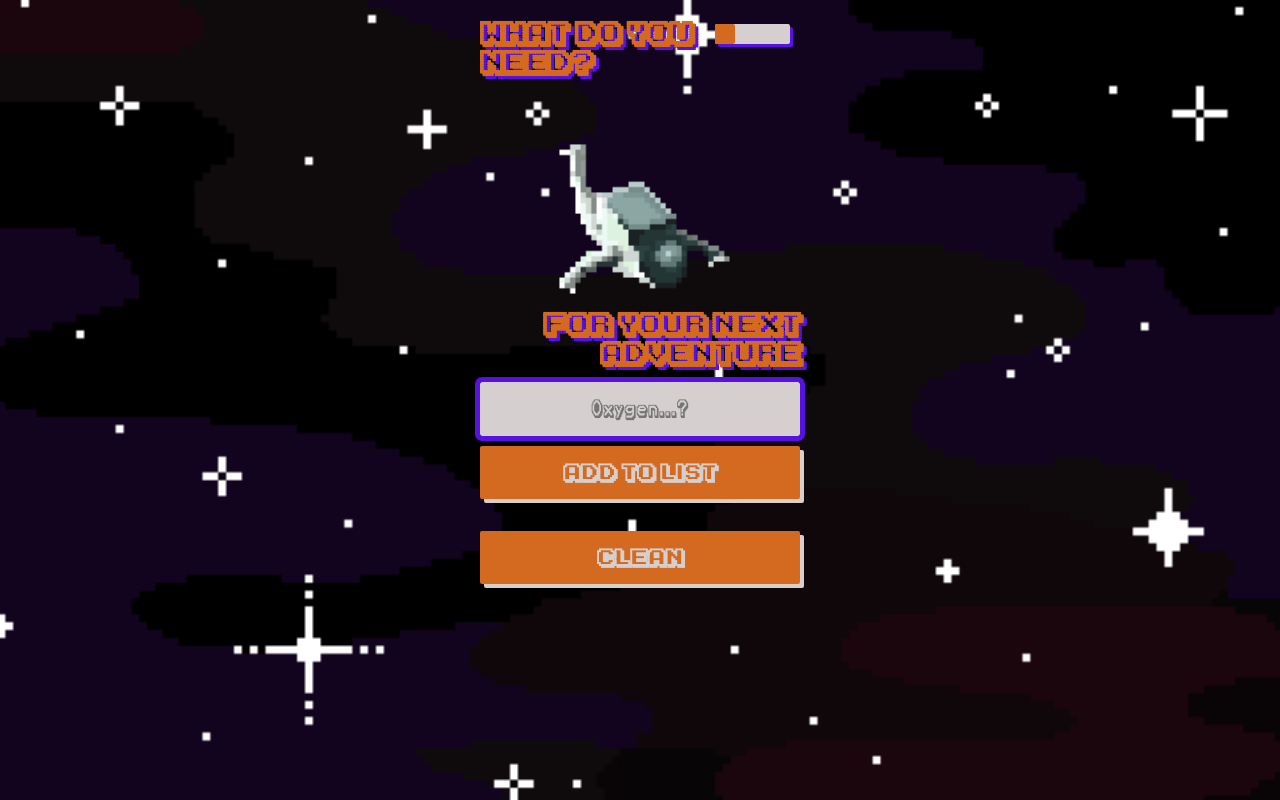
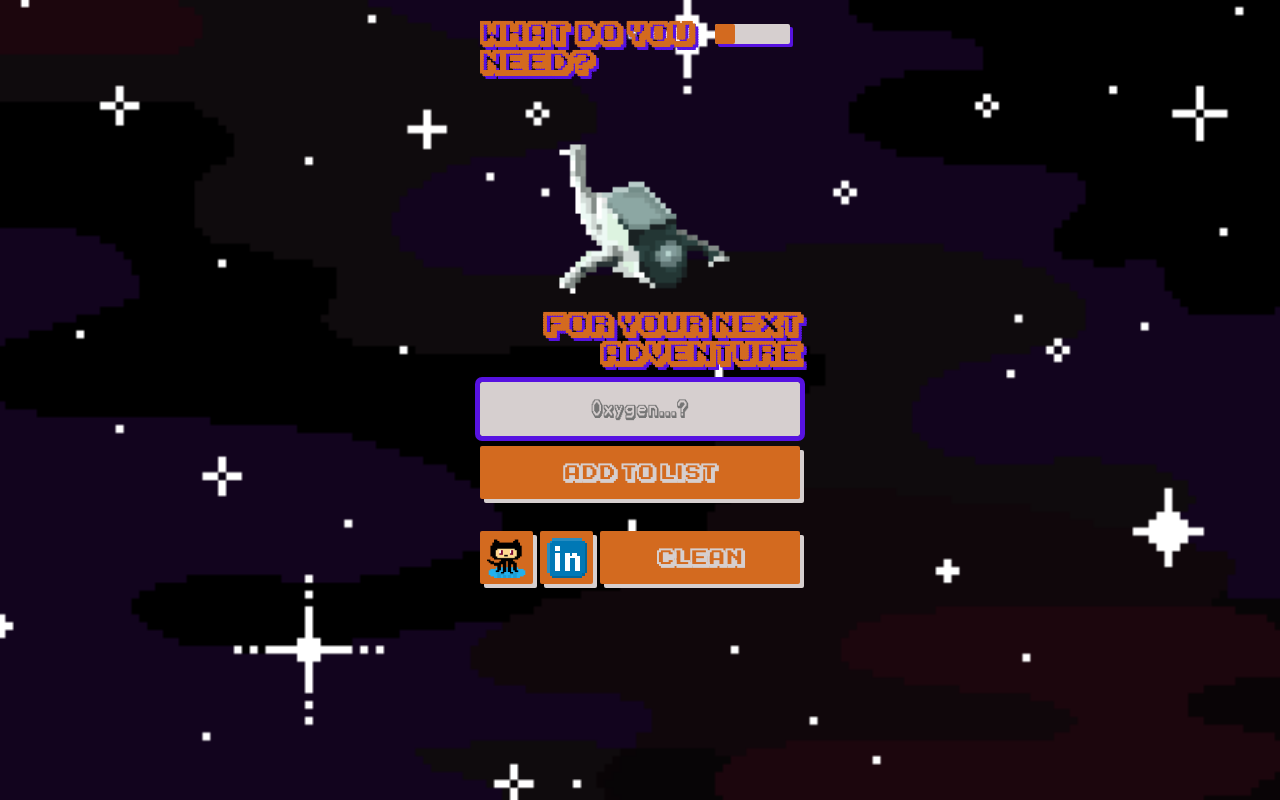
Before and after one commit to Ferclemens/RemembaApp, a website built with Vite: page index.html in a window 1280 px wide. Built offline with nearby package versions, Linux system fonts and the light colour scheme.

Commit message:
add github and linkedin links

```diff
--- a/main.js
+++ b/main.js
@@ -13,7 +13,11 @@ document.querySelector('#app').innerHTML = `
   <input type="text" id="input-field" placeholder="Oxygen...?" autofocus>
   <button id="add-button">add to list</button>
   <ul id="products-list"></ul>
-  <button id="clean-button">clean</button>
+  <div class="buttons-group">
+    <a href="https://github.com/Ferclemens" target="_blank"><img src="./githubPixelLogo.png"></a>
+    <a href="https://www.linkedin.com/in/foclemens/" target="_blank"><img src="./linkedinPixelLogo.svg"></a>
+    <button id="clean-button">clean</button>
+  </div>
 </div>
 `
 app()
--- a/style.css
+++ b/style.css
@@ -123,6 +123,7 @@ button:focus {
 }
 #clean-button {
   margin-bottom: 20px;
+  flex-grow: 1;
 }
 ul {
   list-style-type: none;
@@ -148,3 +149,26 @@ ul li {
 button:active, ul li:active {
   box-shadow: 0px 0px 0 rgba(0, 0, 0, 1);
 }
+.buttons-group {
+  display: flex;
+  gap: 7px;
+}
+.buttons-group a {
+  width: 53px;
+  height: 53px;
+  border-radius: 2px;
+  background-color: var(--buttonBackground);
+  box-shadow: 4px 4px 0 var(--buttonText2);
+}
+.buttons-group img {
+  width: 40px;
+  height: 40px;
+  margin: 0;
+  padding: 7px;
+}
+.buttons-group a:focus {
+  outline: 5px solid var(--titlesShadow);
+}
+.buttons-group img:active {
+  box-shadow: 0px 0px 0 rgba(0, 0, 0, 1);
+}
```
Also changed, not shown: public/githubPixelLogo.png (added), public/linkedinPixelLogo.svg (added).
